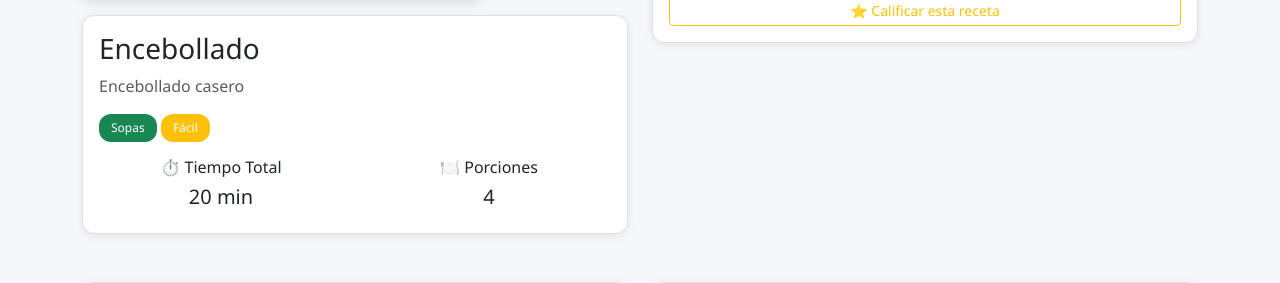
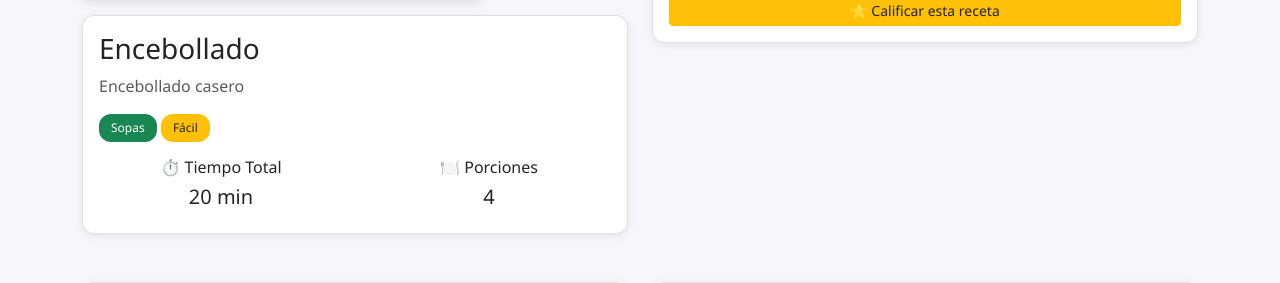
Before and after one commit to ThePuppetC/Recetas-Express, a Django app: page /recetas/2/ in a window 1280 px wide. Shown: the part 419-702 px from the top of the page. Run offline with Django 4.2, Linux system fonts and the light colour scheme; a user stored in the database is signed in; data comes from the database, SQL or seed files in the repository; both versions use the stored data as it was after the commit; data that the repository does not hold is empty.

Commit message:
Cambiar texto a negro en botón de calificación y badge de dificultad

```diff
--- a/recetas_project/recetas_app/templates/recetas_app/detalle_receta.html
+++ b/recetas_project/recetas_app/templates/recetas_app/detalle_receta.html
@@ -14,7 +14,7 @@
                     <p class="text-muted">{{ receta.descripcion }}</p>
                     <div class="mb-3">
                         <span class="badge bg-success">{{ receta.categoria.nombre }}</span>
-                        <span class="badge bg-warning">{{ receta.dificultad }}</span>
+                        <span class="badge bg-warning text-dark">{{ receta.dificultad }}</span>
                     </div>
                     <div class="row text-center">
                         <div class="col-6">
@@ -62,7 +62,7 @@
                     </div>
                     {% if user.is_authenticated %}
                         {% if puedo_puntuar %}
-                            <a href="{% url 'puntuar_receta' receta.id %}" class="btn btn-outline-warning btn-sm w-100">
+                            <a href="{% url 'puntuar_receta' receta.id %}" class="btn btn-warning text-dark btn-sm w-100">
                                 ⭐ Calificar esta receta
                             </a>
                         {% elif mi_puntuacion %}
```
Also changed, not shown: recetas_project/db.sqlite3.
